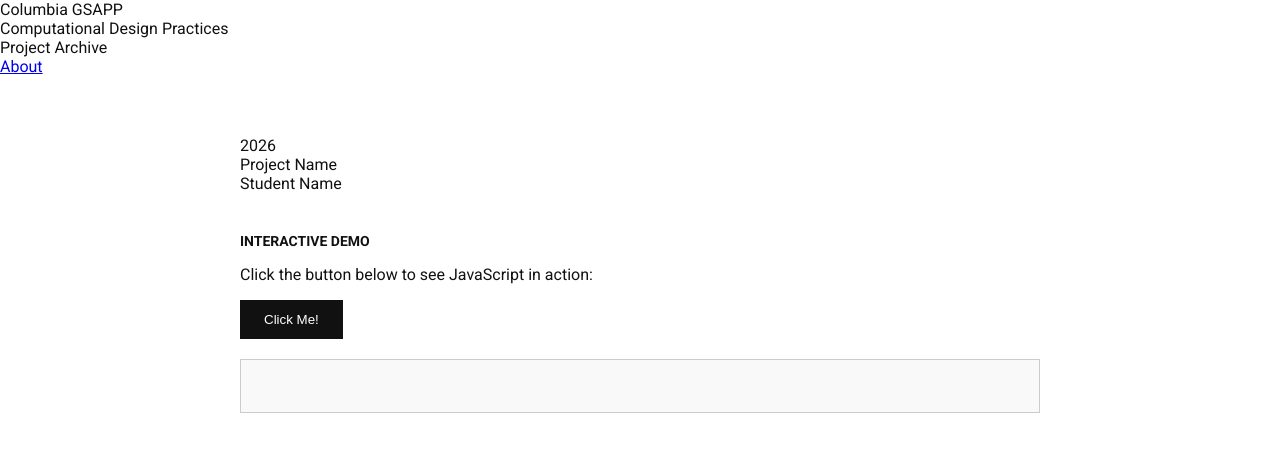
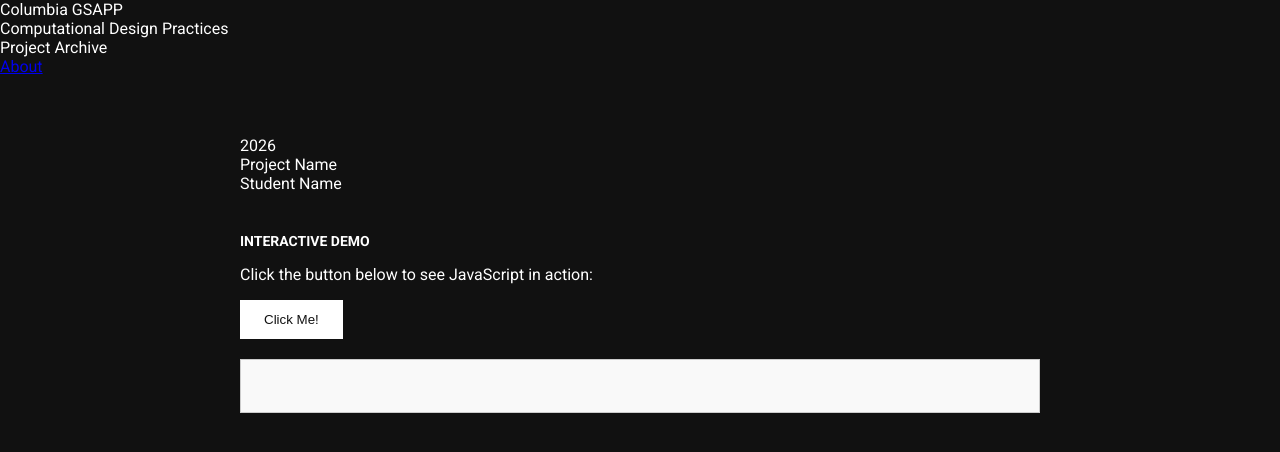
Before and after one commit to meganlynnesm/my-first-repo, a plain HTML site: page index.html in a window 1280 px wide. Drawn offline with Linux system fonts and the light colour scheme.

Commit message:
Colour changes
Updating style.css colours

```diff
--- a/style.css
+++ b/style.css
@@ -2,8 +2,8 @@
 
 body {                              /* Target the entire page body */
   font-family: 'Roboto', sans-serif;  /* Set the font to Roboto, with sans-serif as backup */
-  background-color: #ffffff;          /* Set background color to white */
-  color: #111;                        /* Set text color to dark gray (almost black) */
+  background-color: #111;          /* Set background color to white */
+  color: white ;                        /* Set text color to dark gray (almost black) */
   margin: 0;                          /* Remove default spacing around the body */
   padding: 0;                         /* Remove default internal spacing */
 }
@@ -23,8 +23,8 @@ main {                               /* Target the main content area */
 }
 
 button {                              /* Target all button elements */
-  background-color: #111;             /* Set button background to dark gray */
-  color: white;                       /* Set button text color to white */
+  background-color: white;             /* Set button background to dark gray */
+  color: #111;                       /* Set button text color to white */
   border: none;                       /* Remove the default button border */
   padding: 12px 24px;                 /* Add 12px top/bottom, 24px left/right spacing inside */
   cursor: pointer;                    /* Change mouse cursor to hand when hovering over button */
@@ -32,7 +32,7 @@ button {                              /* Target all button elements */
 }
 
 button:hover {                        /* Apply styles when user hovers over button */
-  background-color: #333;             /* Change background to lighter gray on hover */
+  background-color: #d31e85;             /* Change background to lighter gray on hover */
 }
 
 #messageDisplay {                     /* Target element with id="messageDisplay" */
```
